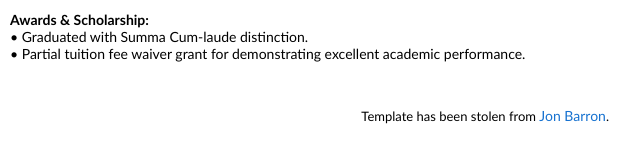
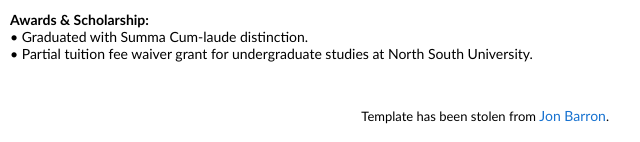
Before and after one commit to mehedihasanbijoy/mehedihasanbijoy.github.io, a plain HTML site: page index.html in a window 1280 px wide. Shown: the part 2361-2503 px from the top of the page, 431-1071 px from the left. Drawn offline with Linux system fonts and the light colour scheme.

Commit message:
Update index.html

```diff
--- a/index.html
+++ b/index.html
@@ -394,7 +394,7 @@
                 <br>
                 • Graduated with Summa Cum-laude distinction.
                 <br>
-                • Partial tuition fee waiver grant for demonstrating excellent academic performance.
+                • Partial tuition fee waiver grant for undergraduate studies at North South University.
               </p>
             </td>
           </tr>
```
